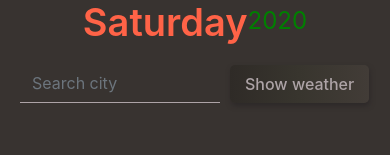
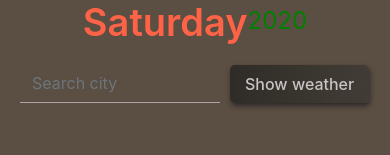
Before and after one commit to ArtemMarinichenko/weather-on-react, a React (Create React App) app: page / in a window 390 px wide. Shown: the part 168-323 px from the top of the page. Built offline with nearby package versions, Linux system fonts and the light colour scheme; no server answers.

Commit message:
fix last mobile version

```diff
--- a/src/App.css
+++ b/src/App.css
@@ -29,9 +29,14 @@
   height: 100vh;
   background-size: cover;
 }
+.flashLight {
+  background: url('https://static.tunnel.ru//media/images/2016-09/post_comment/229482/image.gif');
+  height: 100vh;
+  background-size: cover;
+}
 
 .wrapper {
-  background: rgba(57, 52, 48, .8);
+  background: rgba(133, 109, 89, 0.45);
   height: 100%;
 }
 
--- a/src/App.js
+++ b/src/App.js
@@ -94,6 +94,8 @@ export default class App extends React.Component {
         break;
       case "Snow": weather = "snow";
         break;
+      case "Thunderstorm": weather = "flashLight";
+        break;
     }
 
     return (
--- a/src/components/form/form.css
+++ b/src/components/form/form.css
@@ -8,7 +8,7 @@
   border: none;
   border-bottom: 1px solid #ada3a6;
   border-radius: 0;
-  color: #ada3a6;
+  color: #cac2c4;
 }
 
 .form-control:focus {
@@ -16,15 +16,15 @@
   outline: none;
   border: none;
   background-color: transparent;
-  border-bottom: 1px solid #75686c;
-  color: #ada3a6;
+  border-bottom: 1px solid #cac2c4;
+  color: #cac2c4;
 }
 
 button {
   background: rgb(36,33,30);
   background: linear-gradient(90deg, rgba(47, 43, 39, 1) 0%, rgba(56,53,46,1) 50%, rgba(66,60,55,1) 100%);
   border: none;
-  color: #ada3a6;
+  color: #cac2c4;
   border-radius: 5px;
   padding: 0 15px;
   margin-left: 10px;
```
